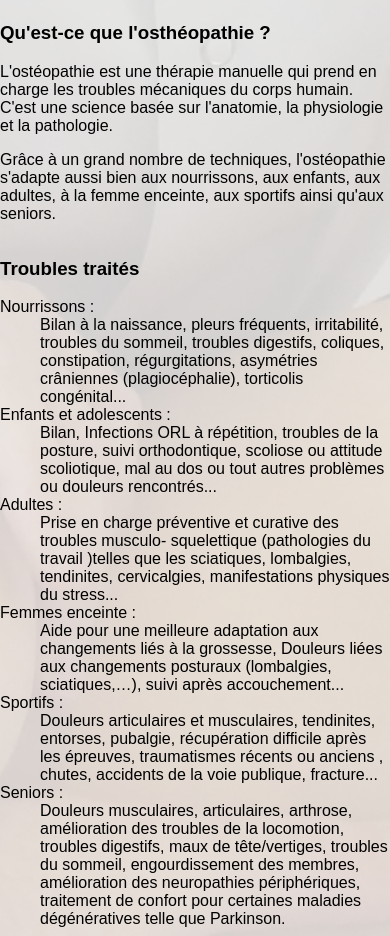
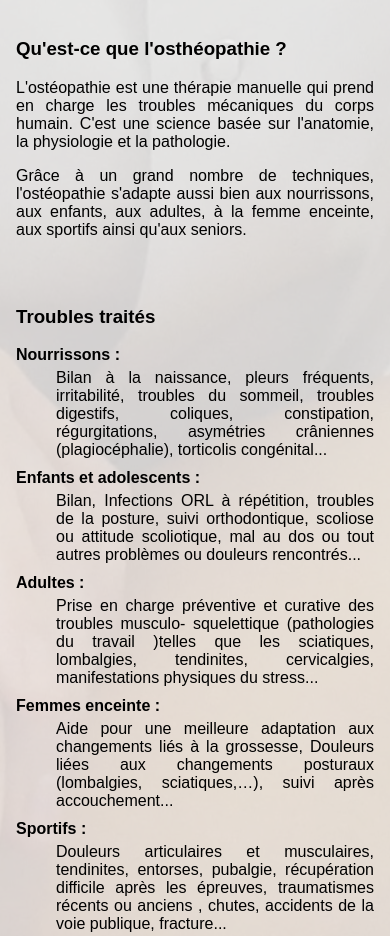
Before and after one commit to Kehrlann/site-ziad-sadaka, a plain HTML site: page index.html in a window 390 px wide. Shown: the part 1732-2668 px from the top of the page. Drawn offline with Linux system fonts and the light colour scheme.

Commit message:
+ Ajout styling DT/DD

```diff
--- a/css/custom.css
+++ b/css/custom.css
@@ -14,9 +14,25 @@ html, body
     min-height:         100% !important;
 }
 
+dt
+{
+    font-weight:        bold;
+    margin-bottom:      5px;
+}
+
+dd
+{
+    margin-bottom:      10px;
+}
+
 .l-box
 {
     padding:            1em;
+}
+
+.l-box-big
+{
+    padding:            2em;
 }
 
 .content-wrapper
@@ -59,6 +75,11 @@ html, body
 .text-center
 {
     text-align:         center;
+}
+
+.text-justify
+{
+    text-align:         justify;
 }
 
 
@@ -227,6 +248,11 @@ html, body
         text-align:         center;
     }
 
+    .l-box-big
+    {
+        padding:            1em;
+    }
+
     #header-title
     {
         float:              left;
```
